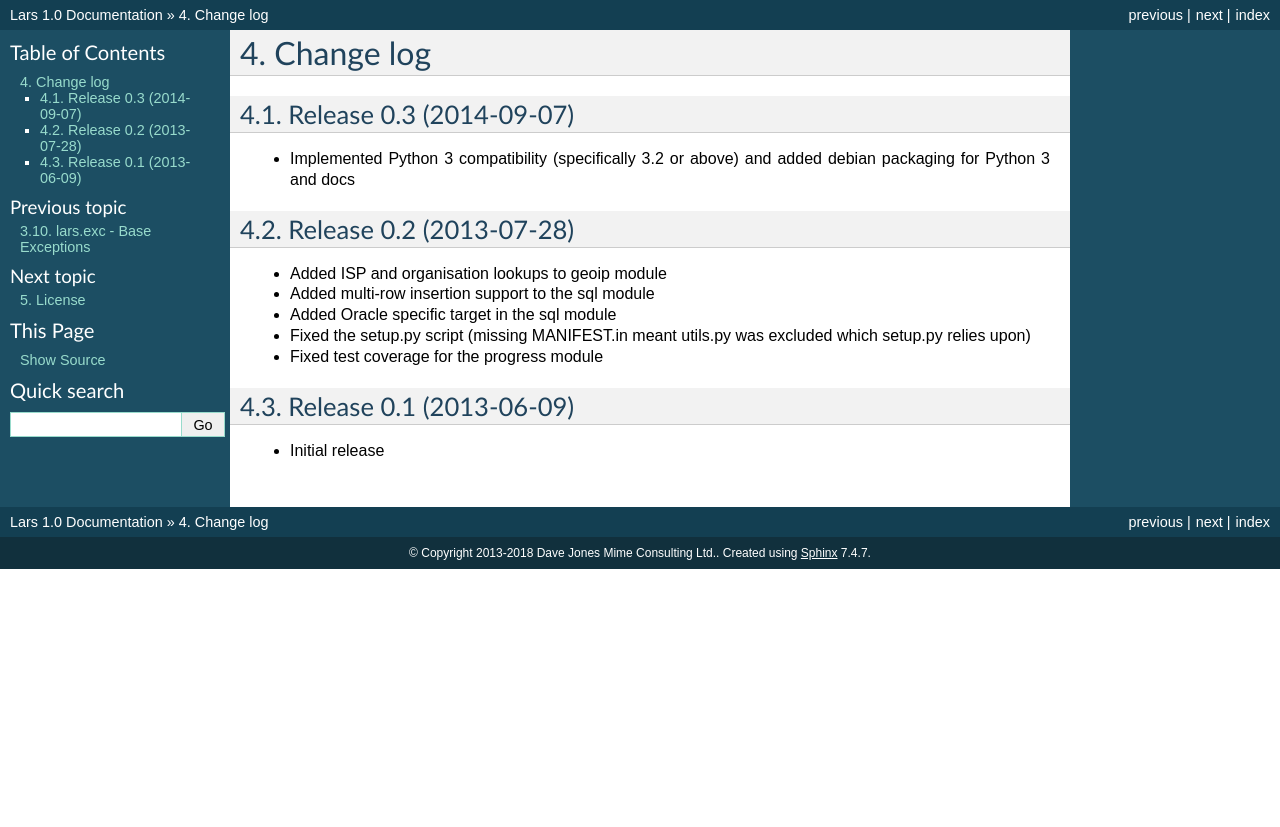
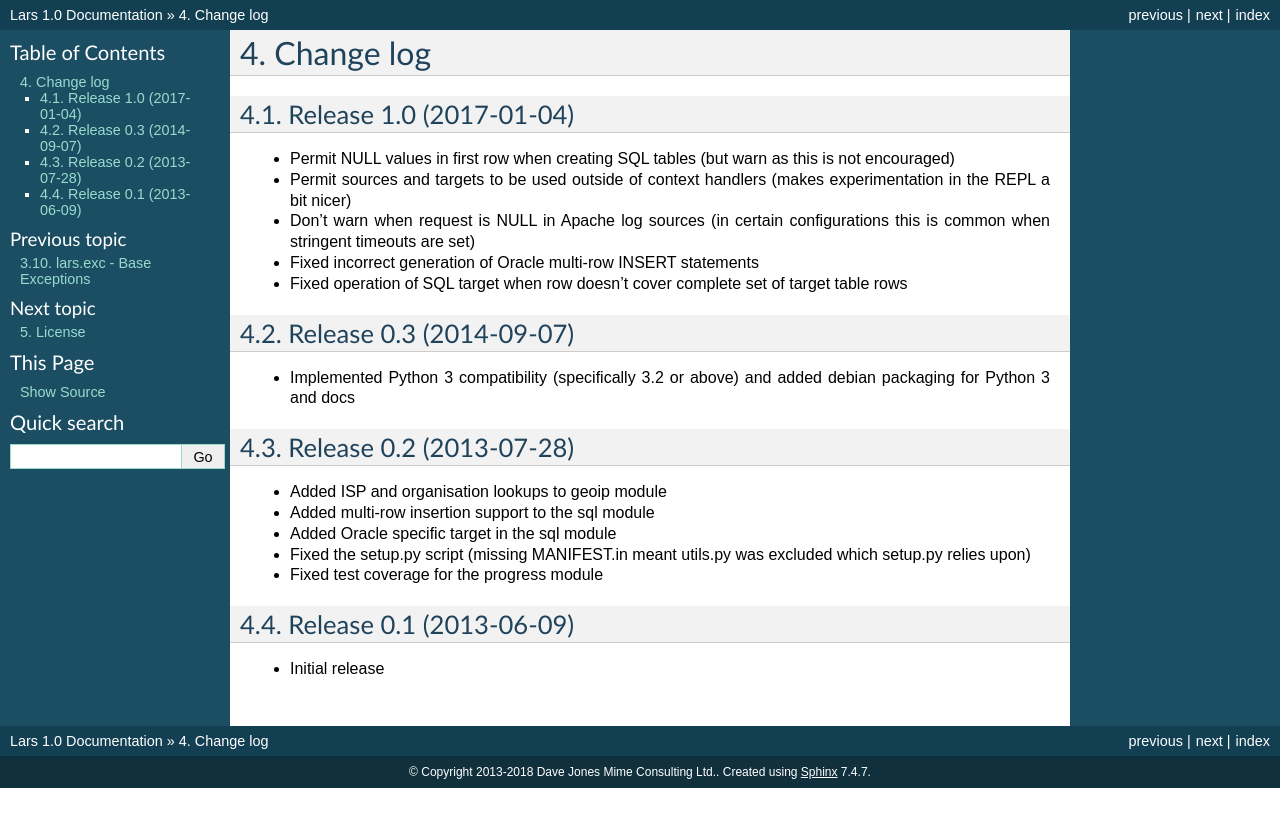
Before and after one commit to waveform-computing/lars, a Sphinx documentation site: the page built from docs/changelog.rst, in a window 1280 px wide. Shown: the top 827 px of the page. Built offline with Sphinx 7.4.7, drawn with Linux system fonts in a browser that asks for light colours.

Commit message:
Update the sphinx changelog

```diff
--- a/docs/changelog.rst
+++ b/docs/changelog.rst
@@ -3,6 +3,24 @@
 ==========
 Change log
 ==========
+
+
+Release 1.0 (2017-01-04)
+========================
+
+* Permit NULL values in first row when creating SQL tables (but warn as this is
+  not encouraged)
+
+* Permit sources and targets to be used outside of context handlers (makes
+  experimentation in the REPL a bit nicer)
+
+* Don't warn when request is NULL in Apache log sources (in certain
+  configurations this is common when stringent timeouts are set)
+
+* Fixed incorrect generation of Oracle multi-row INSERT statements
+
+* Fixed operation of SQL target when row doesn't cover complete set of target
+  table rows
 
 
 Release 0.3 (2014-09-07)
@@ -16,10 +34,14 @@ Release 0.2 (2013-07-28)
 ========================
 
 * Added ISP and organisation lookups to geoip module
+
 * Added multi-row insertion support to the sql module
+
 * Added Oracle specific target in the sql module
+
 * Fixed the setup.py script (missing MANIFEST.in meant utils.py was excluded
   which setup.py relies upon)
+
 * Fixed test coverage for the progress module
 
 
```
